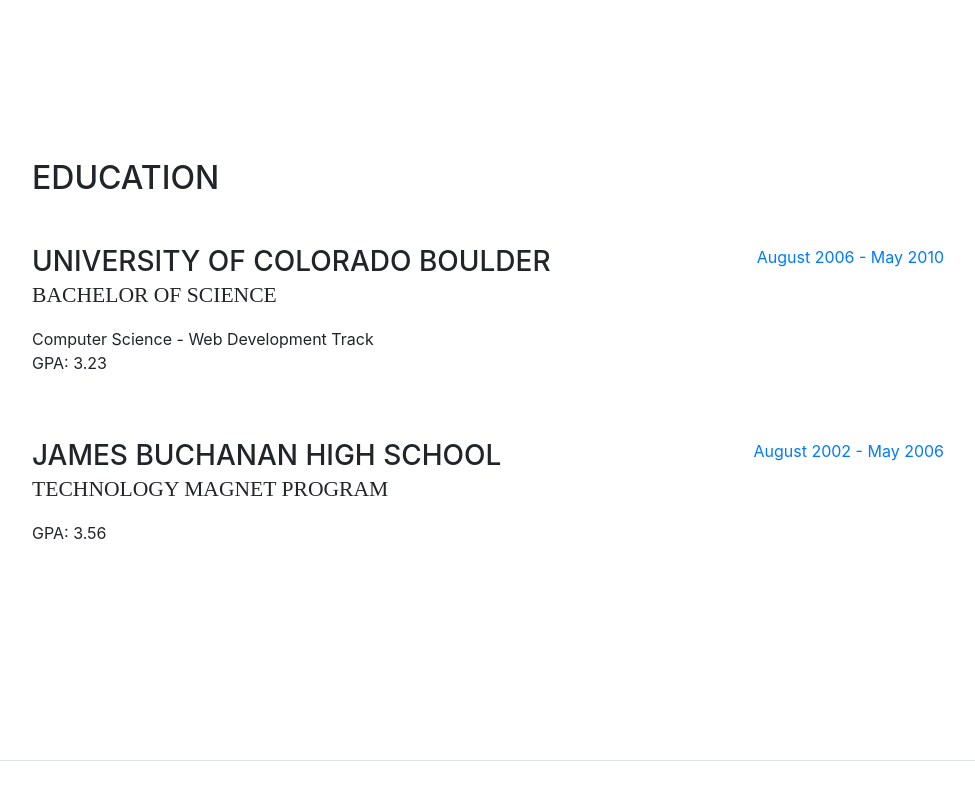
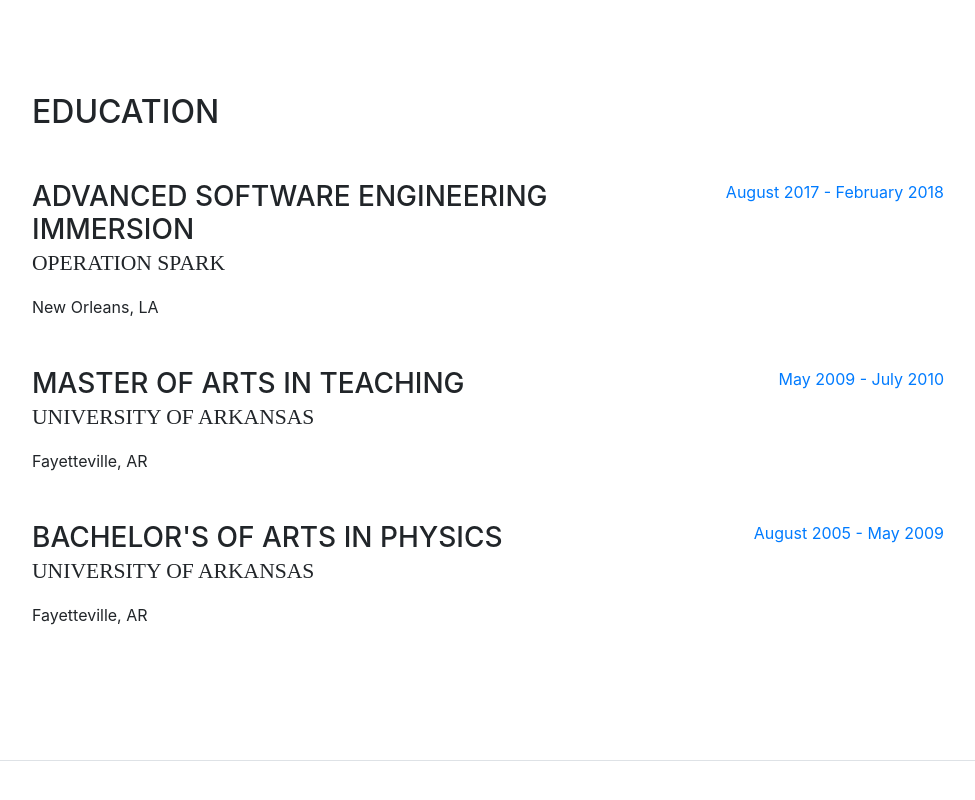
Before and after one commit to awinste/awinste.github.io, a website with bundled scripts: page index.html in a window 1280 px wide. Shown: the part 2199-2999 px from the top of the page, without its empty margins (288-1263 px from the left). Built offline with nearby package versions, Linux system fonts and the light colour scheme; a web font is replaced by a local one.

Commit message:
update education

```diff
--- a/index.html
+++ b/index.html
@@ -201,24 +201,34 @@
 
           <div class="resume-item d-flex flex-column flex-md-row mb-5">
             <div class="resume-content mr-auto">
-              <h3 class="mb-0">University of Colorado Boulder</h3>
-              <div class="subheading mb-3">Bachelor of Science</div>
-              <div>Computer Science - Web Development Track</div>
-              <p>GPA: 3.23</p>
+              <h3 class="mb-0">Advanced Software Engineering Immersion</h3>
+              <div class="subheading mb-3">Operation Spark</div>
+              <div>New Orleans, LA</div>
             </div>
             <div class="resume-date text-md-right">
-              <span class="text-primary">August 2006 - May 2010</span>
+              <span class="text-primary">August 2017 - February 2018</span>
+            </div>
+          </div>
+
+          <div class="resume-item d-flex flex-column flex-md-row mb-5">
+            <div class="resume-content mr-auto">
+              <h3 class="mb-0">Master of Arts in Teaching</h3>
+              <div class="subheading mb-3">University of Arkansas</div>
+              <div>Fayetteville, AR</div>
+            </div>
+            <div class="resume-date text-md-right">
+              <span class="text-primary">May 2009 - July 2010</span>
             </div>
           </div>
 
           <div class="resume-item d-flex flex-column flex-md-row">
             <div class="resume-content mr-auto">
-              <h3 class="mb-0">James Buchanan High School</h3>
-              <div class="subheading mb-3">Technology Magnet Program</div>
-              <p>GPA: 3.56</p>
+              <h3 class="mb-0">Bachelor's of Arts in Physics</h3>
+              <div class="subheading mb-3">University of Arkansas</div>
+              <div>Fayetteville, AR</div>
             </div>
             <div class="resume-date text-md-right">
-              <span class="text-primary">August 2002 - May 2006</span>
+              <span class="text-primary">August 2005 - May 2009</span>
             </div>
           </div>
 
```
